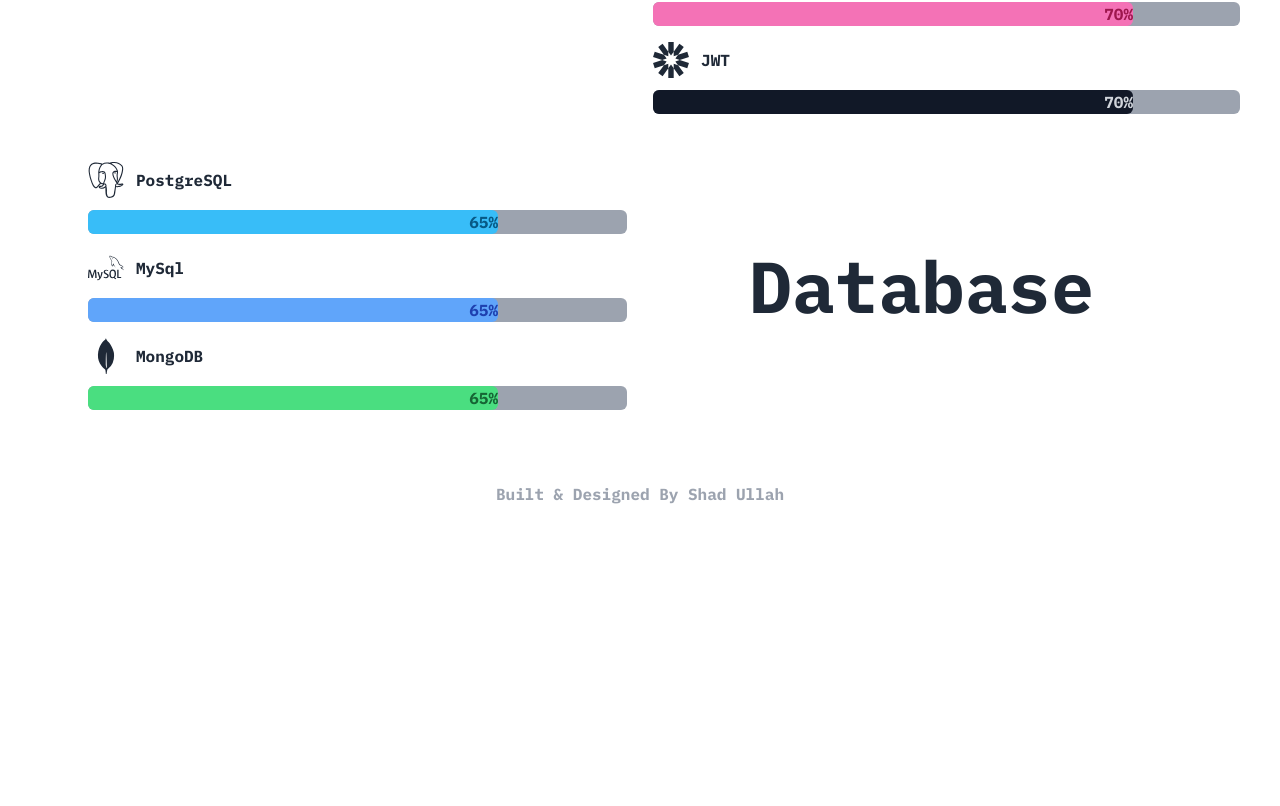
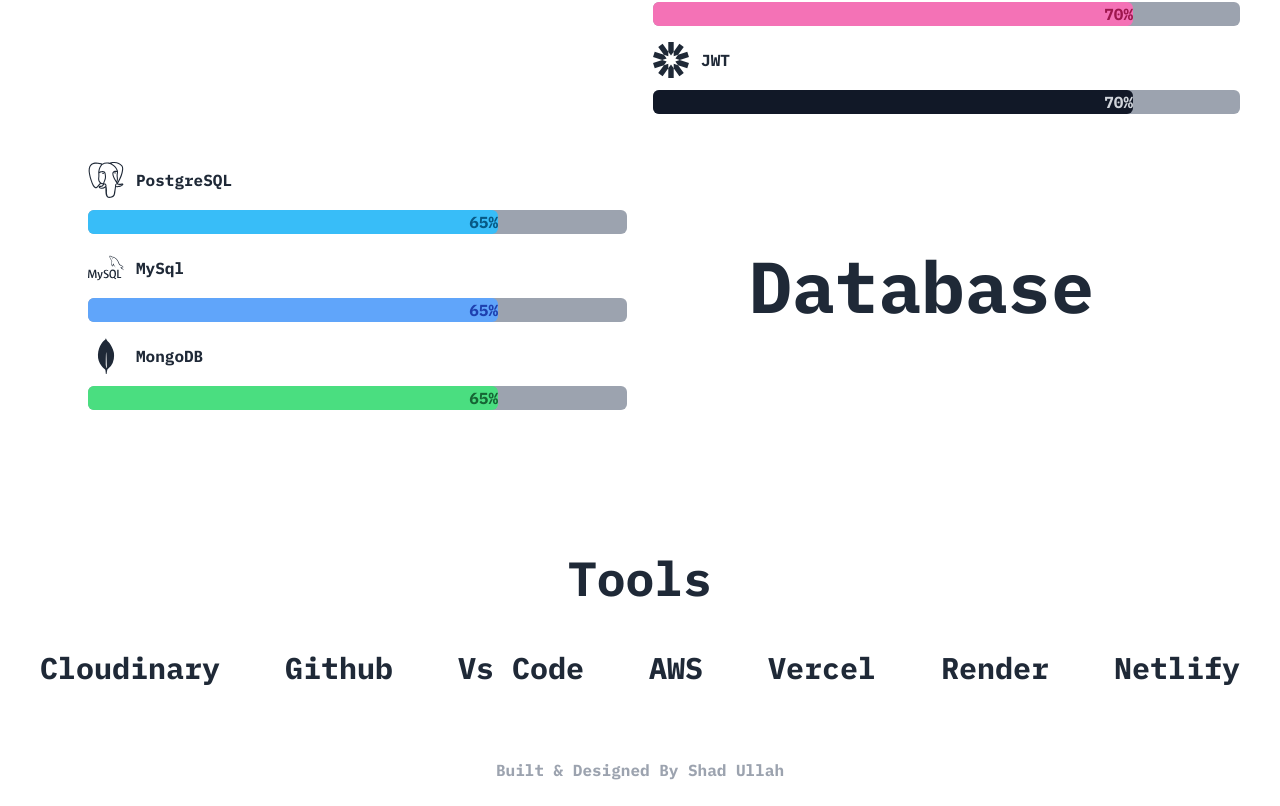
Before and after one commit to shadullah/Portfolio_2_0, a React (Vite) app: page / in a window 1280 px wide. Shown: the part 2920-3726 px from the top of the page. Before the commit the page ends 3450 px from the top, so only its background shows below. Built offline with nearby package versions, Linux system fonts and the light colour scheme.

Commit message:
adding skills part 3

```diff
--- a/src/Pages/Experience/Skills.jsx
+++ b/src/Pages/Experience/Skills.jsx
@@ -258,6 +258,24 @@
           </p>
         </div>
       </div>
+
+      {/* tools used */}
+      <div className="py-12">
+        <div className=" flex justify-center items-center p-12">
+          <p className="text-center text-5xl font-bold dark:text-white text-gray-800">
+            Tools
+          </p>
+        </div>
+        <div className="flex justify-between">
+          <p className="font-bold text-3xl">Cloudinary</p>
+          <p className="font-bold text-3xl">Github</p>
+          <p className="font-bold text-3xl">Vs Code</p>
+          <p className="font-bold text-3xl">AWS</p>
+          <p className="font-bold text-3xl">Vercel</p>
+          <p className="font-bold text-3xl">Render</p>
+          <p className="font-bold text-3xl">Netlify</p>
+        </div>
+      </div>
     </div>
   );
 };
```
